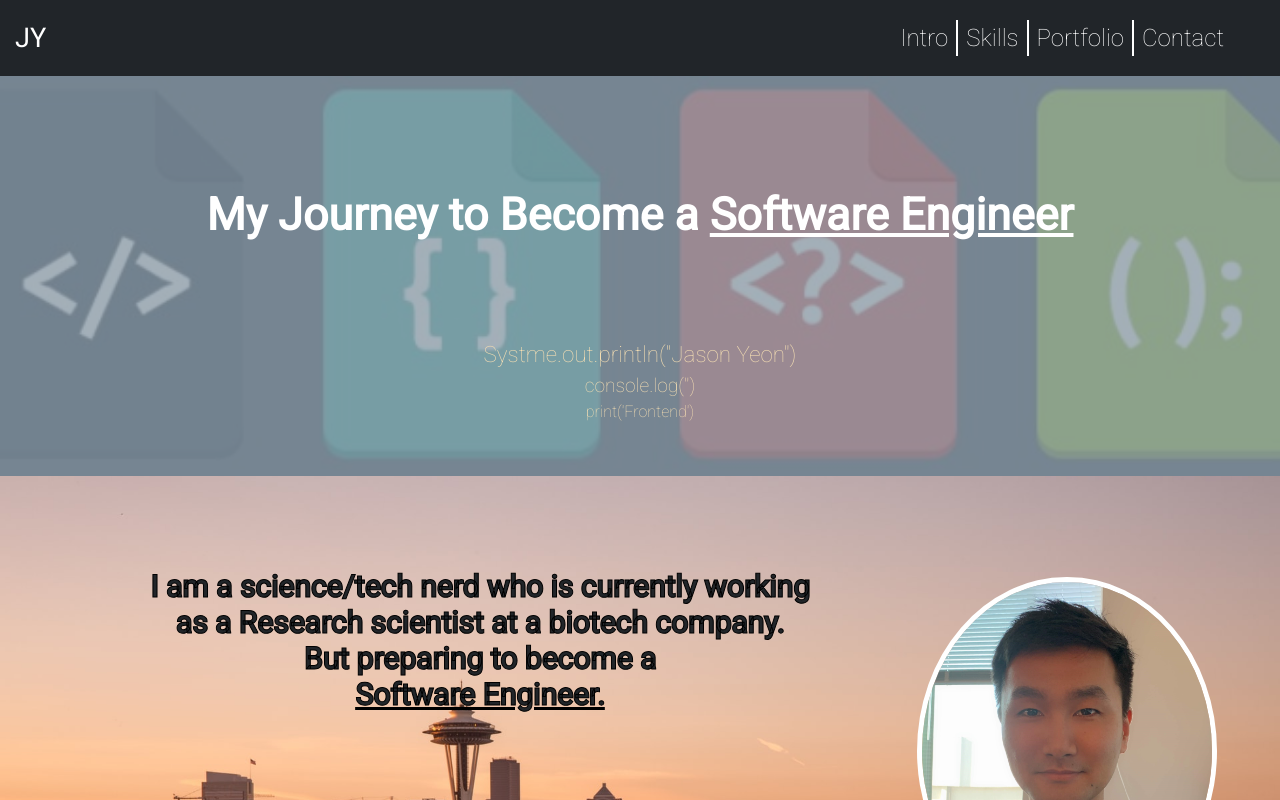
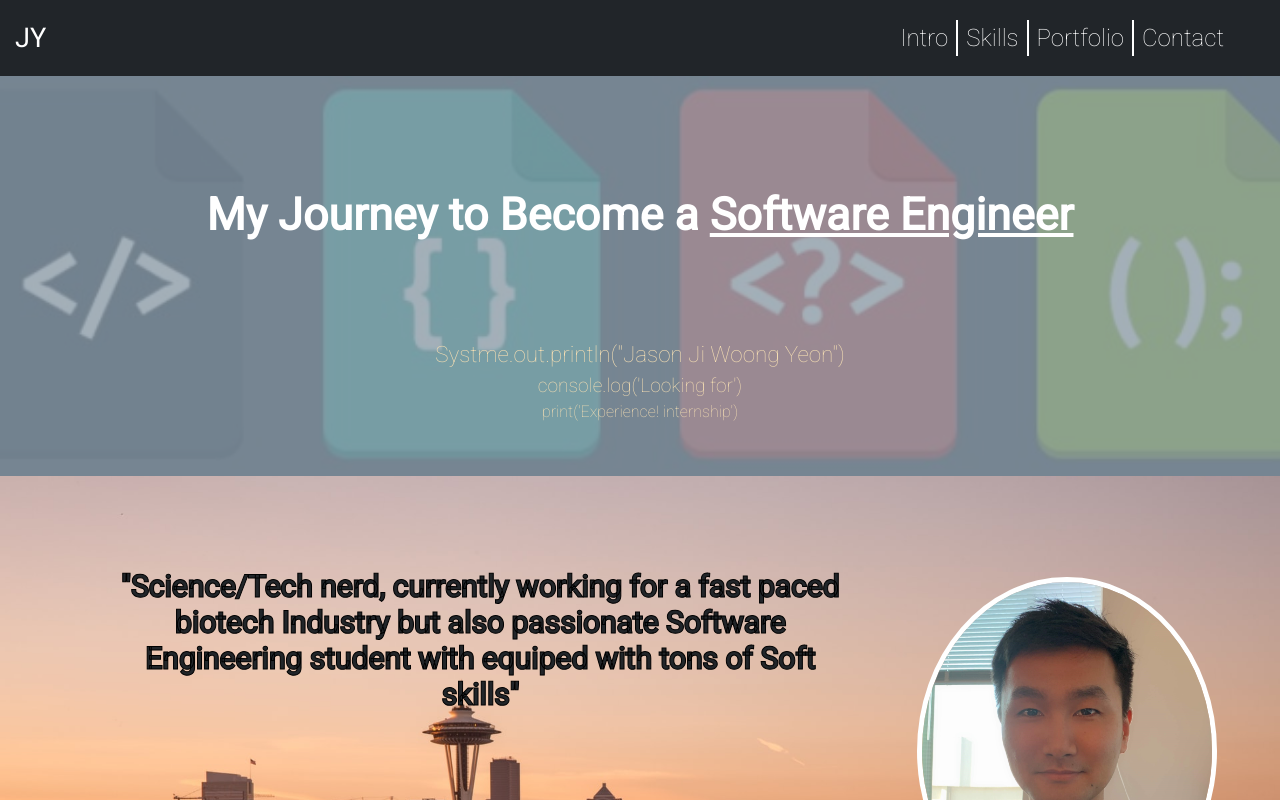
Before and after one commit to jasonyeon110/portfolio, a React (Create React App) app: page / in a window 1280 px wide. Shown: the top 800 px of the page. Built offline with nearby package versions, Linux system fonts and the light colour scheme.

Commit message:
quick update

```diff
--- a/src/About.jsx
+++ b/src/About.jsx
@@ -9,9 +9,11 @@ export default function About() {
                 <div className="col-lg-1"></div>
                 <div className="col-lg-7">
                     <div id="headingGroup" className="text-center d-lg-block mt-5">
-                        <h2 id="about-h1">I am a <strong> science/tech nerd </strong>who is currently working <br /> as a Research scientist at a biotech company. <br />
+                        {/* <h2 id="about-h1">"I am a <strong> science/tech nerd </strong>who is currently working <br /> as a Research scientist at a biotech company. <br />
                         But preparing to become a
-                        <strong className="underLine"> <br /> Software Engineer. </strong></h2>
+                        <strong className="underLine"> <br /> Software Engineer. </strong>"</h2> */}
+                        <h2 id="about-h1">"Science/Tech nerd, currently working for a fast paced biotech Industry
+                        but also passionate Software Engineering student with equiped with tons of Soft skills"</h2>
                         {/* quout - "working at biotech, learned soft skills" */}
                     </div>
                 </div>
--- a/src/App.css
+++ b/src/App.css
@@ -80,6 +80,11 @@ body{
 .navbar-nav{
 	display: flex;
 	align-items: center;
+}
+
+#logo:hover{
+	transform: rotate(30deg);
+
 }
 
 
--- a/src/Intro.jsx
+++ b/src/Intro.jsx
@@ -11,9 +11,9 @@ export default function Intro() {
                         {/* 윗트잇게 */}
                     </div>
                     <div id="sub-container">
-                        <div id="sub1">Systme.out.println("Jason Yeon")</div>
-                        <div id="sub2">console.log('') </div>
-                        <div id="sub3">print('Frontend')</div>
+                        <div id="sub1">Systme.out.println("Jason Ji Woong Yeon")</div>
+                        <div id="sub2">console.log('Looking for') </div>
+                        <div id="sub3">print('Experience!    internship')</div>
                     </div>
                 </div>
             </div>
--- a/src/Nav.jsx
+++ b/src/Nav.jsx
@@ -12,7 +12,7 @@ export default function Nav({ show, setShow }) {
 
     return (
         <nav id="mainNavbar" className="navbar navbar-dark bg-dark navbar-expand-md py-0 ">
-            <a href="https://jasonyeon110.github.io/portfolio/" className="navbar-brand">JY</a>
+            <a href="https://jasonyeon110.github.io/portfolio/" className="navbar-brand" id="logo">JY</a>
             <button className="navbar-toggler" data-toggle="collapse" data-target="#navLinks" aria-label="Toggle navigation">
                 <span className="navbar-toggler-icon"></span>
             </button>
```
